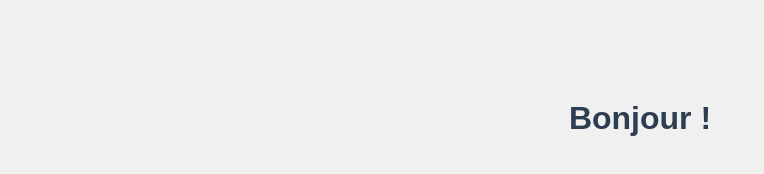
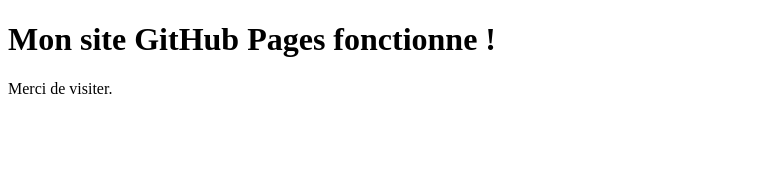
Before and after one commit to hbmabiala/bonjour-site, a plain HTML site: page index.html in a window 1280 px wide. Shown: the whole page, without its empty margins (0-764 px from the left). Drawn offline with Linux system fonts and the light colour scheme.

Commit message:
Update index.html

```diff
--- a/index.html
+++ b/index.html
@@ -1,21 +1,10 @@
 <!DOCTYPE html>
-<html lang="fr">
-<head>
-    <meta charset="UTF-8">
-    <title>Mon premier site</title>
-    <style>
-        body {
-            font-family: Arial, sans-serif;
-            text-align: center;
-            margin-top: 100px;
-            background-color: #f0f0f0;
-        }
-        h1 {
-            color: #2c3e50;
-        }
-    </style>
-</head>
-<body>
-    <h1>Bonjour !</h1>
-</body>
+<html>
+  <head>
+    <title>Bienvenue</title>
+  </head>
+  <body>
+    <h1>Mon site GitHub Pages fonctionne !</h1>
+    <p>Merci de visiter.</p>
+  </body>
 </html>
```
